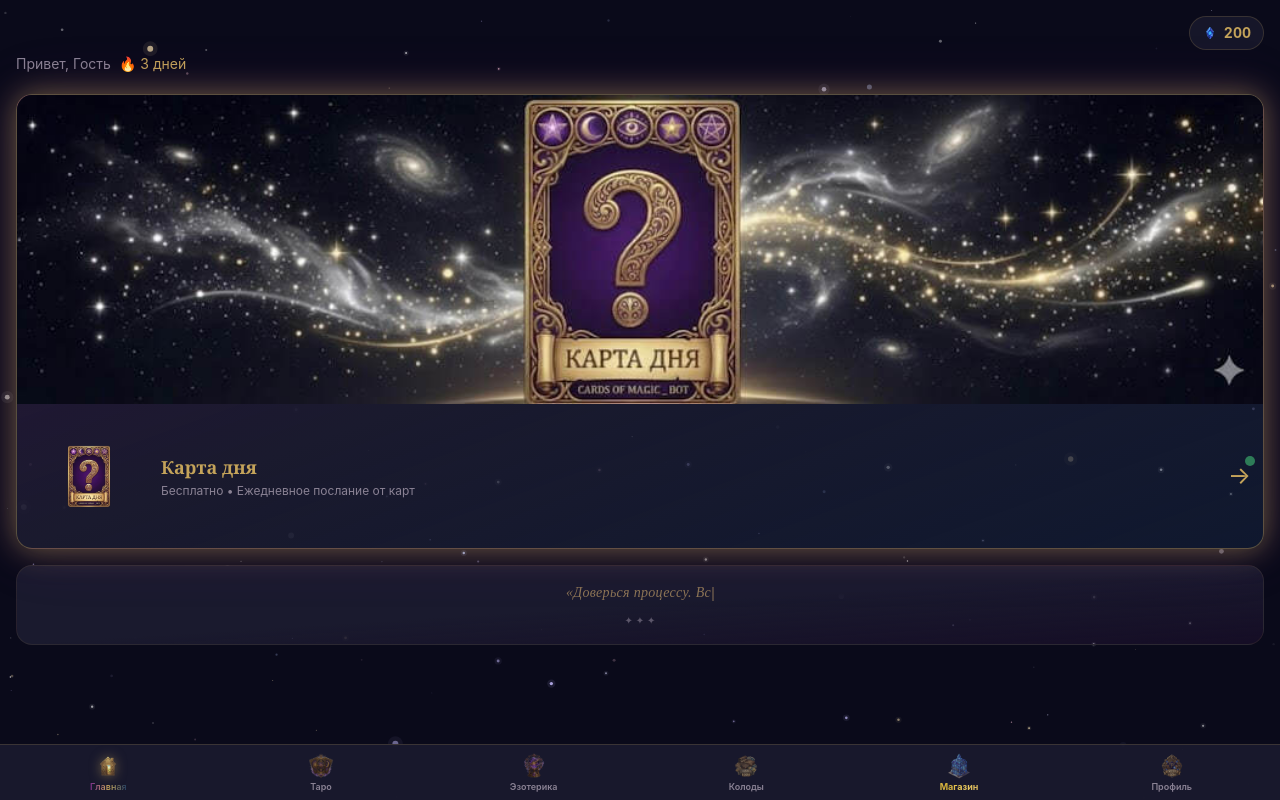
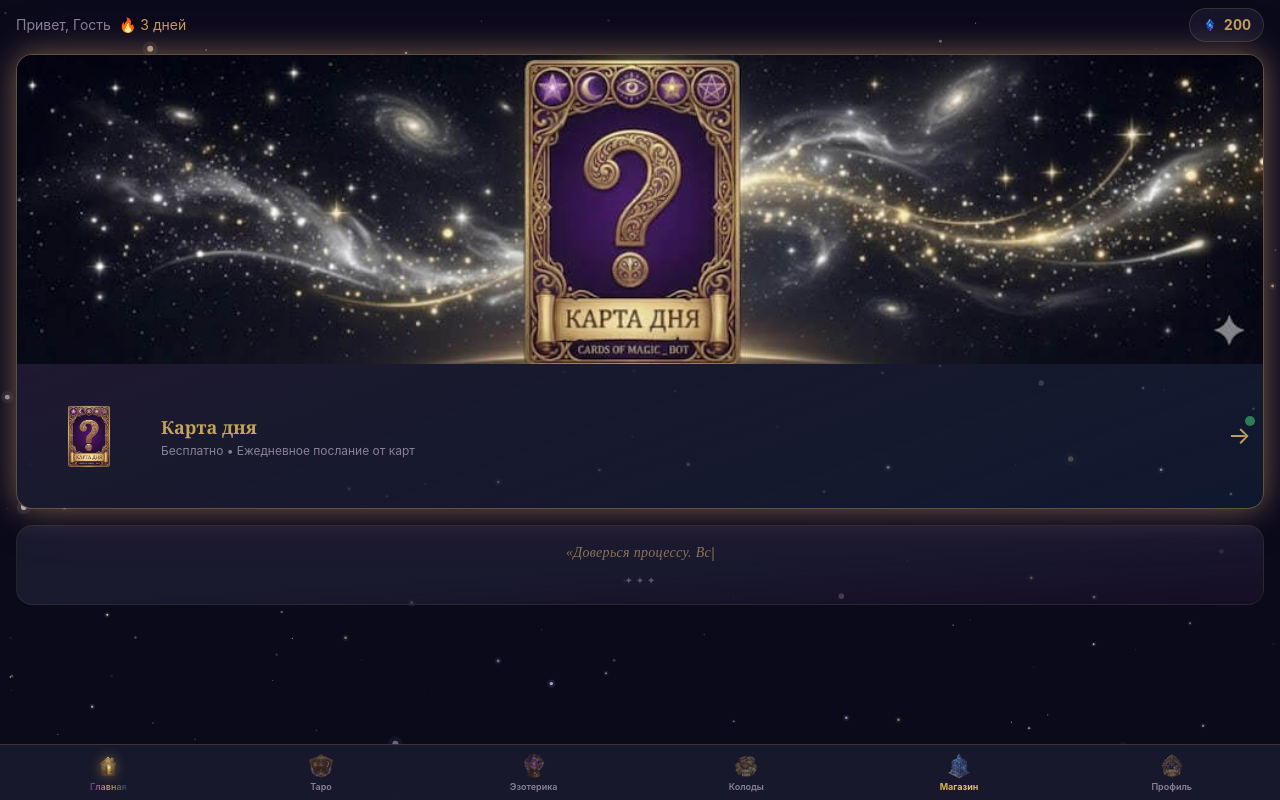
Before and after one commit to d1mambaway/tarot-ai-app, a Next.js app: page / in a window 1280 px wide. Built offline with nearby package versions, Linux system fonts and the light colour scheme.

Commit message:
Move greeting to top-left with ManaBalance, reduce spacing

```diff
--- a/src/components/layout/HomeScreen.tsx
+++ b/src/components/layout/HomeScreen.tsx
@@ -173,20 +173,20 @@ export default function HomeScreen() {
   const dailyQuote = useMemo(() => getDailyQuote(l), [l]);
 
   return (
-    <div className="px-4 pt-4 pb-4 relative z-10">
+    <div className="px-4 pt-2 pb-4 relative z-10">
       {/* Header */}
-      <motion.div initial={{ opacity: 0, y: -10 }} animate={{ opacity: 1, y: 0 }} className="mb-5">
-        <div className="flex items-center justify-end">
+      <motion.div initial={{ opacity: 0, y: -10 }} animate={{ opacity: 1, y: 0 }} className="mb-3">
+        <div className="flex items-center justify-between">
+          {user && (
+            <p className="text-sm text-mystic-muted">
+              {T.greeting[l]}, {user.firstName}
+              {user.streakDays > 0 && (
+                <span className="ml-2 text-mystic-accent">🔥 {user.streakDays} {T.days[l]}</span>
+              )}
+            </p>
+          )}
           <ManaBalance onClick={() => setScreen('shop')} />
         </div>
-        {user && (
-          <p className="text-sm text-mystic-muted mt-1">
-            {T.greeting[l]}, {user.firstName}
-            {user.streakDays > 0 && (
-              <span className="ml-2 text-mystic-accent">🔥 {user.streakDays} {T.days[l]}</span>
-            )}
-          </p>
-        )}
       </motion.div>
 
       {/* Card of the Day — shared component */}
```
